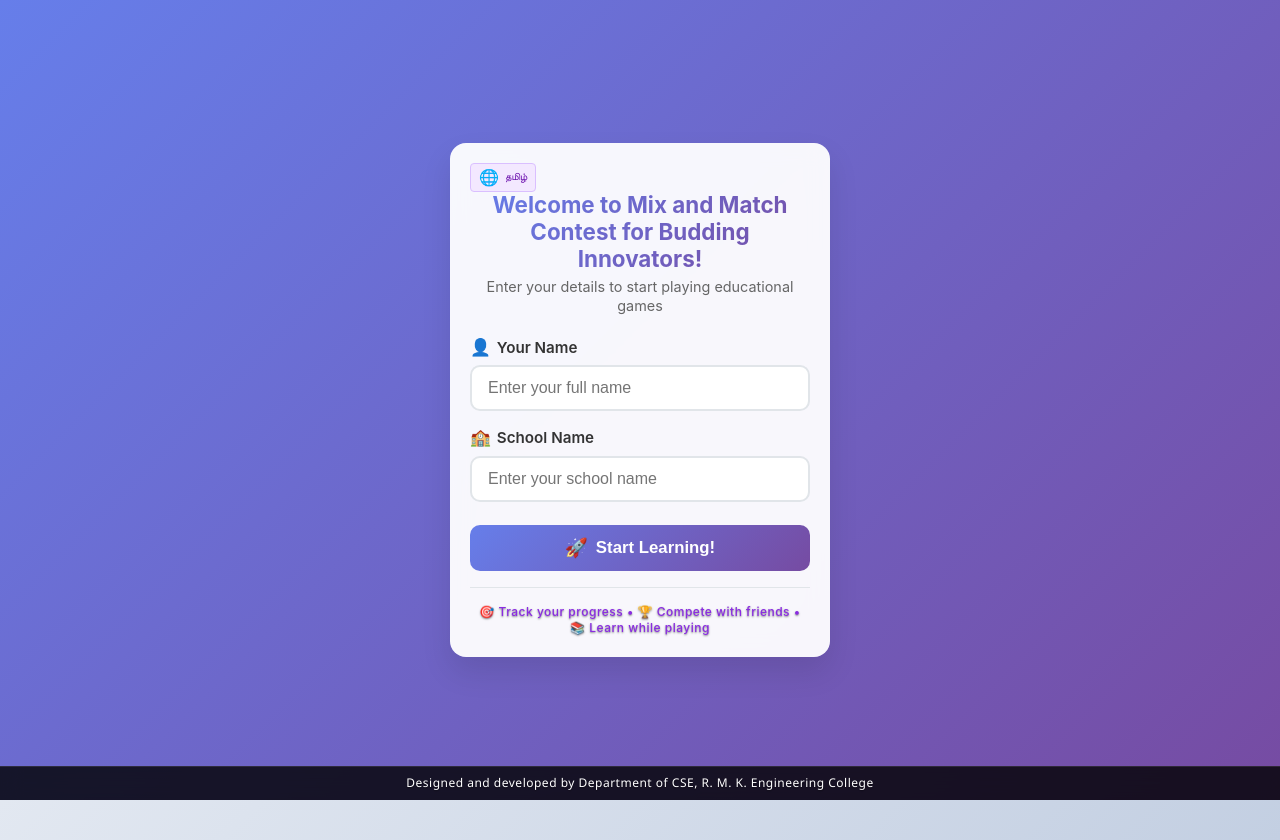
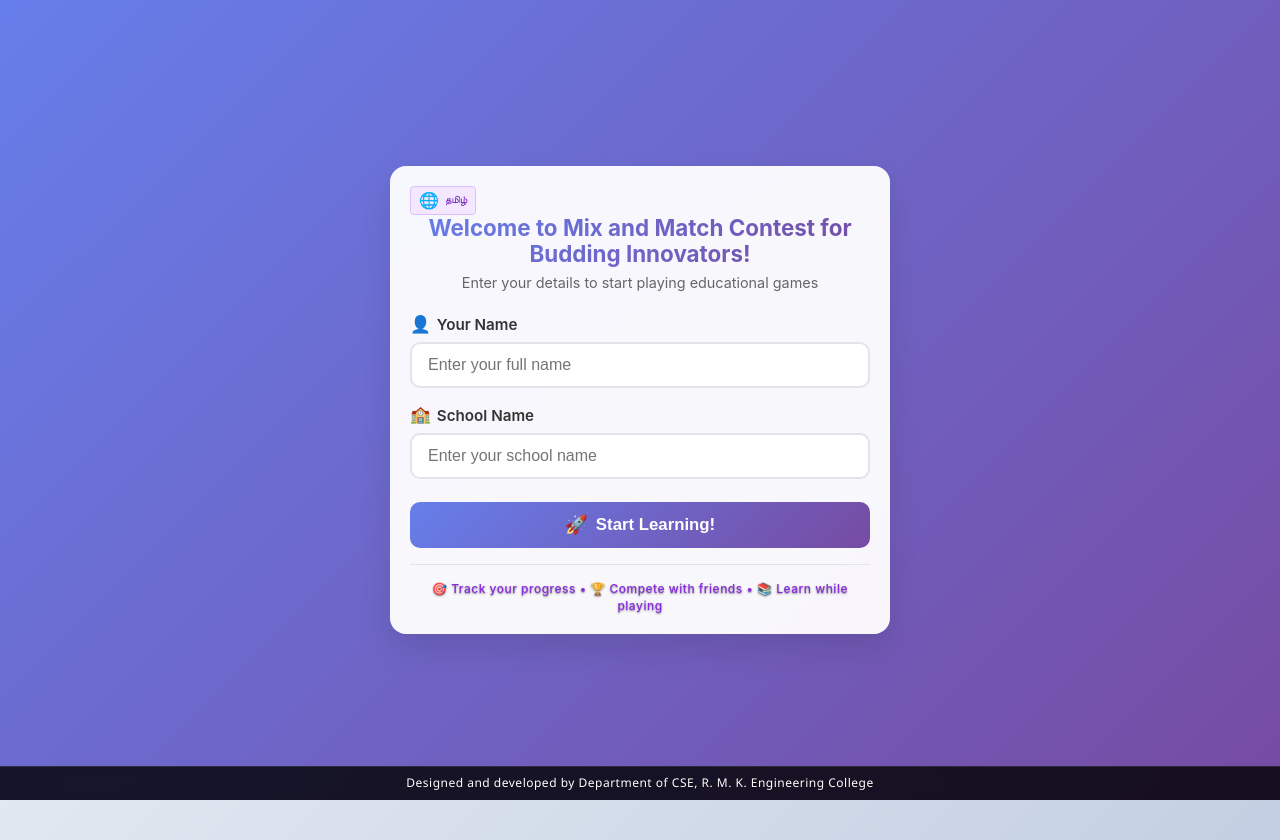
Before and after one commit to AshCoder07/Mixmatch, a React (Create React App) app: page / in a window 1280 px wide. Built offline with nearby package versions, Linux system fonts and the light colour scheme.

Commit message:
css user

```diff
--- a/src/UserEntry.css
+++ b/src/UserEntry.css
@@ -30,7 +30,7 @@
   padding: 20px;
   box-shadow: 0 15px 30px rgba(0, 0, 0, 0.1);
   width: 100%;
-  max-width: 380px;
+  max-width: 500px;
   max-height: 90vh;
   overflow-y: auto;
   animation: slideIn 0.5s ease-out;
```
